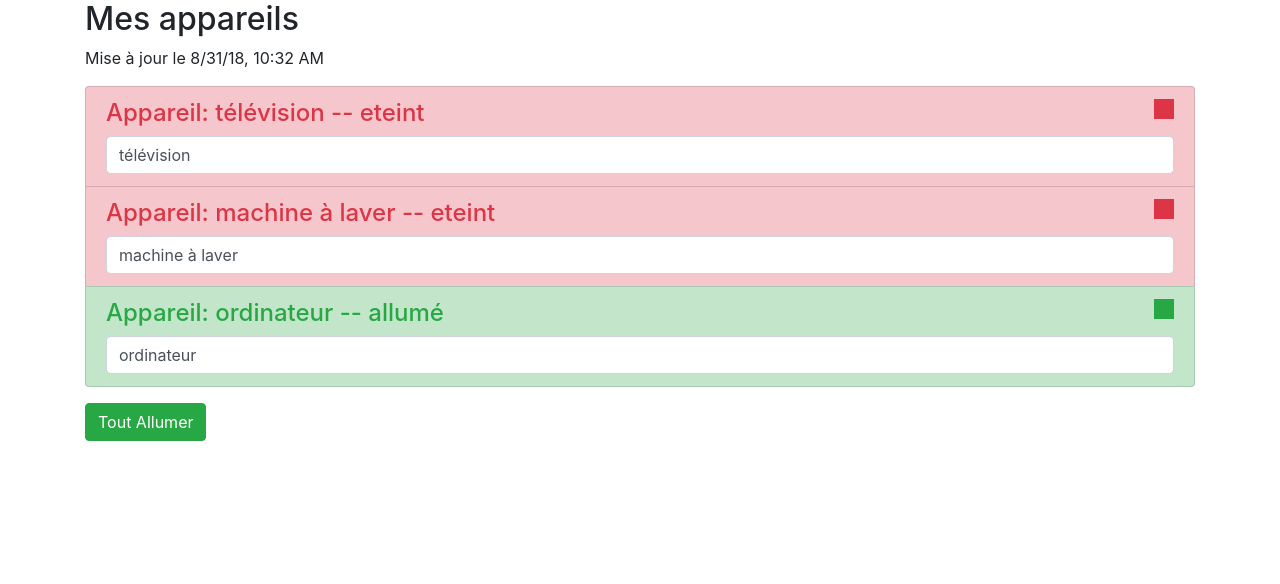
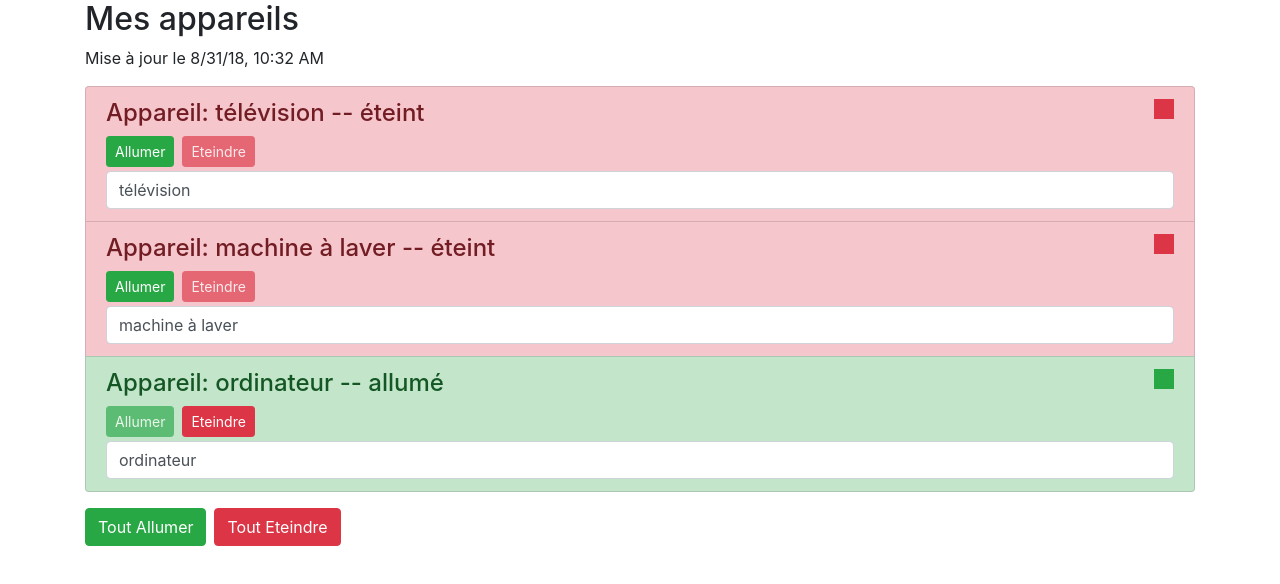
Before and after one commit to CODEheures/ocr-angular-tp1, an Angular app: page /appareils in a window 1280 px wide. Shown: the top 584 px of the page. Built offline with nearby package versions, Linux system fonts and the light colour scheme.

Commit message:
add appareils interface & service

```diff
--- a/src/app/app.component.html
+++ b/src/app/app.component.html
@@ -4,7 +4,8 @@
       <h2>Mes appareils</h2>
       <p>Mise à jour le {{ lastUpdate | async | date:"short" }}</p>
       <app-appareil [appareils]="appareils"></app-appareil>
-      <button class="btn btn-success" [disabled]="!isAuth" (click)="onAllumer()">Tout Allumer</button>
+      <button class="btn btn-success mr-2" [disabled]="!isAuth" (click)="onAllumer()">Tout Allumer</button>
+      <button class="btn btn-danger" [disabled]="!isAuth" (click)="onEteindre()">Tout Eteindre</button>
     </div>
   </div>
 </div>
--- a/src/app/app.component.ts
+++ b/src/app/app.component.ts
@@ -1,4 +1,6 @@
 import { Component } from '@angular/core';
+import { Appareil } from './interfaces/appareil';
+import { AppareilService } from './services/appareil.service';
 
 @Component({
   selector: 'app-root',
@@ -6,11 +8,8 @@ import { Component } from '@angular/core';
   styleUrls: ['./app.component.scss']
 })
 export class AppComponent {
-  public appareils = [
-    {'name': 'télévision', 'state': 'eteint'},
-    {'name': 'machine à laver', 'state': 'eteint'},
-    {'name':  'ordinateur', 'state': 'allumé' }
-  ]
+
+  public appareils: Appareil[]
 
   public isAuth = false
   public lastUpdate = new Promise((resolve, reject) => {
@@ -20,13 +19,18 @@ export class AppComponent {
     }, 3000)
   })
 
-  constructor() {
+  constructor(private appareilService: AppareilService) {
+    this.appareils = appareilService.appareils
     setTimeout(() => {
       this.isAuth = true
     }, 4000)
   }
 
   onAllumer() {
-    console.log('On allume tout!')
+    this.appareilService.switchAllOn()
+  }
+
+  onEteindre() {
+    this.appareilService.switchAllOff()
   }
 }
--- a/src/app/appareil/appareil.component.html
+++ b/src/app/appareil/appareil.component.html
@@ -1,10 +1,14 @@
 <ul class="list-group mb-3">
-  <li *ngFor="let appareil of appareils" class="list-group-item"
-    [ngClass]="{'list-group-item-success': appareil.state != 'eteint',
-                'list-group-item-danger': appareil.state === 'eteint'}">
-    <div *ngIf="appareil.state === 'eteint'" [ngClass]="getBgColor(appareil)" style="height: 20px; width: 20px; float: right"></div>
-    <div *ngIf="appareil.state != 'eteint'" [ngClass]="getBgColor(appareil)" style="height: 20px; width: 20px; float: right"></div>
-    <h4 [ngClass]="getTextColor(appareil)">Appareil: {{ appareil.name }} -- {{ appareil.state }}</h4>
+  <li *ngFor="let appareil of appareils; let i = index" class="list-group-item"
+    [ngClass]="{'list-group-item-success': appareil.state != 'éteint',
+                'list-group-item-danger': appareil.state === 'éteint'}">
+    <div *ngIf="appareil.state === 'éteint'" [ngClass]="getBgColor(appareil)" style="height: 20px; width: 20px; float: right"></div>
+    <div *ngIf="appareil.state != 'éteint'" [ngClass]="getBgColor(appareil)" style="height: 20px; width: 20px; float: right"></div>
+    <h4>Appareil: {{ appareil.name }} -- {{ appareil.state }}</h4>
+    <div class="mb-1">
+      <button class="btn btn-success btn-sm mr-2" [disabled]="appareil.state ==='allumé'" (click)="onAllumer(i)">Allumer</button>
+      <button class="btn btn-danger btn-sm" [disabled]="appareil.state ==='éteint'" (click)="onEteindre(i)">Eteindre</button>
+    </div>
     <input type="text" class="form-control" [(ngModel)]="appareil.name"  />
   </li>
 </ul>
--- a/src/app/appareil/appareil.component.ts
+++ b/src/app/appareil/appareil.component.ts
@@ -1,4 +1,6 @@
 import { Component, OnInit, Input } from '@angular/core';
+import { Appareil } from '../interfaces/appareil';
+import { AppareilService } from '../services/appareil.service';
 
 @Component({
   selector: 'app-appareil',
@@ -7,12 +9,12 @@ import { Component, OnInit, Input } from '@angular/core';
 })
 export class AppareilComponent implements OnInit {
 
-  @Input() appareils
+  @Input() appareils: Appareil[]
 
   public red = 'rgb(202, 69, 69)'
   public green = 'rgb(89, 202, 69)'
 
-  constructor() { }
+  constructor(private appareilService: AppareilService) { }
 
   ngOnInit() {
   }
@@ -28,4 +30,12 @@ export class AppareilComponent implements OnInit {
   getBgColor(appareil): string {
     return appareil.state === 'allumé' ? 'bg-success' : 'bg-danger'
   }
+
+  onAllumer(index: number) {
+    this.appareilService.switchOn(index)
+  }
+
+  onEteindre(index: number) {
+    this.appareilService.switchOff(index)
+  }
 }
--- /dev/null
+++ b/src/app/interfaces/appareil.ts
@@ -0,0 +1,4 @@
+export interface Appareil {
+    name: string,
+    state: string
+}
--- /dev/null
+++ b/src/app/services/appareil.service.ts
@@ -0,0 +1,37 @@
+import { Injectable } from '@angular/core';
+import { Appareil } from '../interfaces/appareil';
+
+@Injectable({
+  providedIn: 'root'
+})
+export class AppareilService {
+
+  public appareils: Appareil[] = [
+    {'name': 'télévision', 'state': 'éteint'},
+    {'name': 'machine à laver', 'state': 'éteint'},
+    {'name':  'ordinateur', 'state': 'allumé' }
+  ]
+
+  constructor() { }
+
+  switchAllOn() {
+    this.appareils.forEach(appareil => {
+      appareil.state = 'allumé'
+    })
+  }
+
+  switchAllOff() {
+    this.appareils.forEach(appareil => {
+      appareil.state = 'éteint'
+    })
+  }
+
+  switchOn(index: number) {
+    this.appareils[index].state = 'allumé'
+  }
+
+  switchOff(index: number) {
+    this.appareils[index].state = 'éteint'
+  }
+
+}
```
Also changed, not shown: 1 other file (tests, documents, lock files or other folders).
